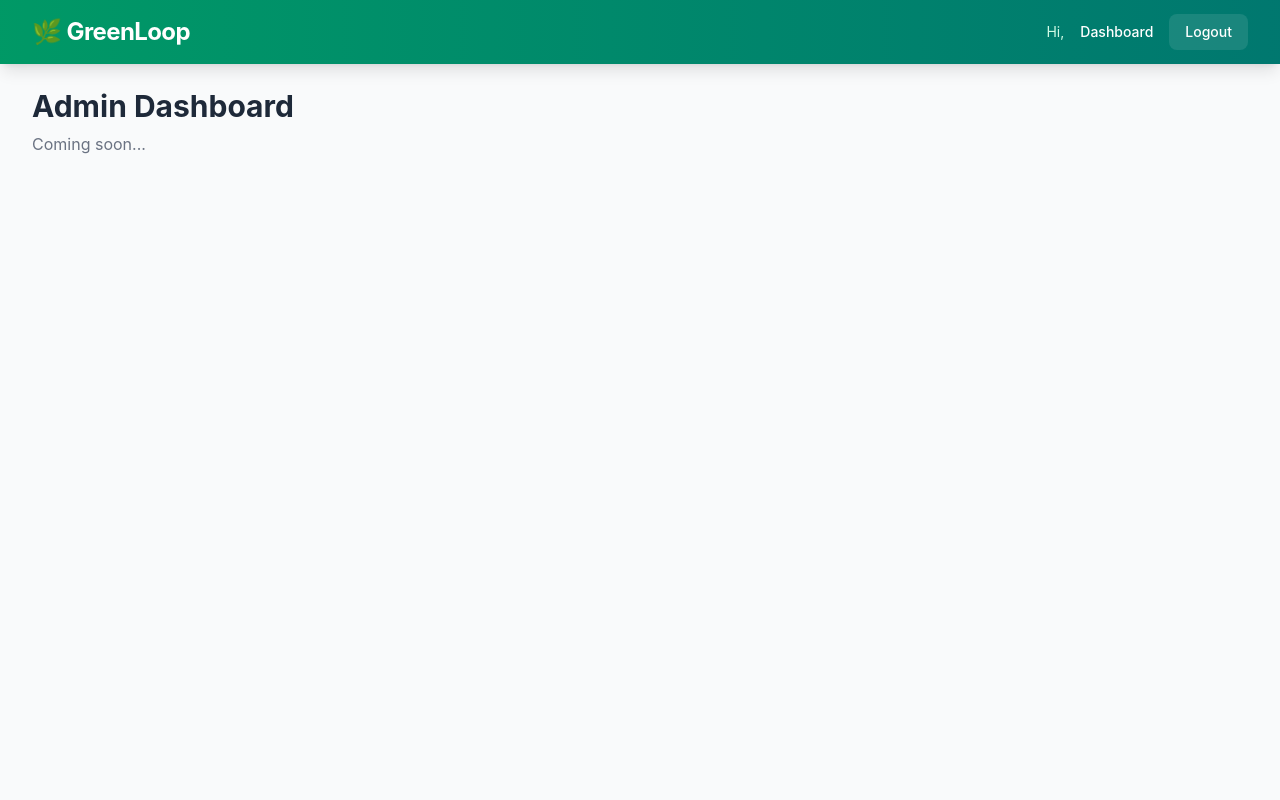
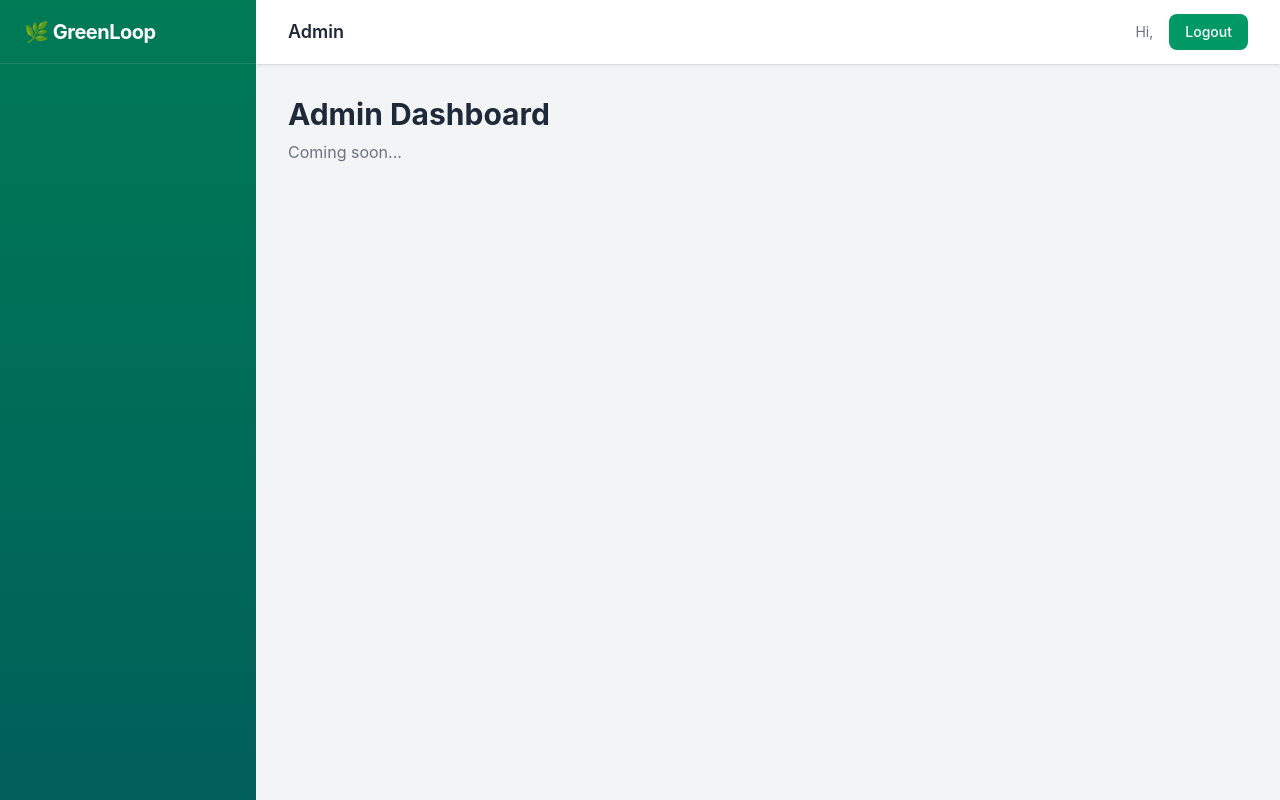
Before and after one commit to Adityaaa13/GreenLoop, a React app in the folder frontend/: page /admin in a window 1280 px wide. Built offline with nearby package versions, Linux system fonts and the light colour scheme; sample sign-in values are in the browser's storage; the HTML template or start-up script is replaced by a standard one.

Commit message:
feat(frontend): implement role-based routing and secure dashboards

```diff
--- a/frontend/src/App.jsx
+++ b/frontend/src/App.jsx
@@ -1,7 +1,7 @@
 import { BrowserRouter, Routes, Route, Navigate } from "react-router-dom";
 import { AuthProvider } from "./context/AuthContext";
 import ProtectedRoute from "./components/ProtectedRoute";
-import MainLayout from "./layouts/MainLayout";
+import DashboardLayout from "./layouts/DashboardLayout";
 import Login from "./pages/Login";
 import Register from "./pages/Register";
 import Dashboard from "./pages/Dashboard";
@@ -19,22 +19,44 @@ function App() {
           <Route path="/login" element={<Login />} />
           <Route path="/register" element={<Register />} />
 
-          {/* Protected routes inside MainLayout */}
-          <Route
-            element={
-              <ProtectedRoute>
-                <MainLayout />
-              </ProtectedRoute>
-            }
-          >
-            <Route path="/dashboard" element={<Dashboard />} />
-            <Route path="/citizen" element={<CitizenDashboard />} />
-            <Route path="/team-lead" element={<TeamLeadDashboard />} />
-            <Route path="/worker" element={<WorkerDashboard />} />
-            <Route path="/admin" element={<AdminDashboard />} />
+          {/* Protected routes inside DashboardLayout */}
+          <Route element={<DashboardLayout />}>
+            <Route
+              path="/citizen"
+              element={
+                <ProtectedRoute allowedRoles={["citizen"]}>
+                  <CitizenDashboard />
+                </ProtectedRoute>
+              }
+            />
+            <Route
+              path="/team-lead"
+              element={
+                <ProtectedRoute allowedRoles={["team_lead"]}>
+                  <TeamLeadDashboard />
+                </ProtectedRoute>
+              }
+            />
+            <Route
+              path="/worker"
+              element={
+                <ProtectedRoute allowedRoles={["worker"]}>
+                  <WorkerDashboard />
+                </ProtectedRoute>
+              }
+            />
+            <Route
+              path="/admin"
+              element={
+                <ProtectedRoute allowedRoles={["admin"]}>
+                  <AdminDashboard />
+                </ProtectedRoute>
+              }
+            />
           </Route>
 
           {/* Catch-all */}
+          <Route path="/" element={<Navigate to="/login" replace />} />
           <Route path="*" element={<Navigate to="/login" replace />} />
         </Routes>
       </BrowserRouter>
--- a/frontend/src/components/ProtectedRoute.jsx
+++ b/frontend/src/components/ProtectedRoute.jsx
@@ -1,11 +1,19 @@
 import { Navigate } from "react-router-dom";
 import { useAuth } from "../context/AuthContext";
 
-const ProtectedRoute = ({ children }) => {
-    const { token } = useAuth();
+const ProtectedRoute = ({ children, allowedRoles }) => {
+    const { token, user } = useAuth();
 
     if (!token) {
         return <Navigate to="/login" replace />;
+    }
+
+    if (allowedRoles && user && !allowedRoles.includes(user.role)) {
+        // Redirect to their respective dashboard if they try to access unauthorized routes
+        if (user.role === "admin") return <Navigate to="/admin" replace />;
+        if (user.role === "team_lead") return <Navigate to="/team-lead" replace />;
+        if (user.role === "worker") return <Navigate to="/worker" replace />;
+        return <Navigate to="/citizen" replace />;
     }
 
     return children;
--- /dev/null
+++ b/frontend/src/layouts/DashboardLayout.jsx
@@ -0,0 +1,128 @@
+import { useState } from "react";
+import { Link, Outlet, useLocation } from "react-router-dom";
+import { useAuth } from "../context/AuthContext";
+
+const navItems = [
+    { label: "Dashboard", path: "/dashboard", icon: "📊" },
+    { label: "Citizen", path: "/citizen", icon: "👤" },
+    { label: "Team Lead", path: "/team-lead", icon: "👥" },
+    { label: "Worker", path: "/worker", icon: "🔧" },
+    { label: "Admin", path: "/admin", icon: "⚙️" },
+];
+
+const DashboardLayout = () => {
+    const [sidebarOpen, setSidebarOpen] = useState(false);
+    const { user, logout } = useAuth();
+    const location = useLocation();
+
+    return (
+        <div className="min-h-screen bg-gray-100 flex">
+            {/* ── Mobile overlay ── */}
+            {sidebarOpen && (
+                <div
+                    className="fixed inset-0 bg-black/50 z-20 lg:hidden"
+                    onClick={() => setSidebarOpen(false)}
+                />
+            )}
+
+            {/* ── Sidebar ── */}
+            <aside
+                className={`
+                    fixed inset-y-0 left-0 z-30 w-64 bg-gradient-to-b from-emerald-700 to-teal-800
+                    transform transition-transform duration-300 ease-in-out
+                    lg:translate-x-0 lg:static lg:z-auto
+                    ${sidebarOpen ? "translate-x-0" : "-translate-x-full"}
+                `}
+            >
+                {/* Logo */}
+                <div className="flex items-center justify-between h-16 px-6 border-b border-white/10">
+                    <Link to="/" className="text-xl font-bold text-white tracking-tight">
+                        🌿 GreenLoop
+                    </Link>
+                    <button
+                        onClick={() => setSidebarOpen(false)}
+                        className="text-white/70 hover:text-white lg:hidden"
+                    >
+                        ✕
+                    </button>
+                </div>
+
+                {/* Nav links */}
+                <nav className="mt-6 px-3 space-y-1">
+                    {navItems
+                        .filter((item) => {
+                            // Only show the nav item if the user's role matches the path
+                            if (!user) return false;
+                            if (user.role === "admin" && item.path === "/admin") return true;
+                            if (user.role === "worker" && item.path === "/worker") return true;
+                            if (user.role === "team_lead" && item.path === "/team-lead") return true;
+                            if (user.role === "citizen" && item.path === "/citizen") return true;
+                            return false;
+                        })
+                        .map((item) => {
+                            const isActive = location.pathname === item.path;
+                            return (
+                                <Link
+                                    key={item.path}
+                                    to={item.path}
+                                    onClick={() => setSidebarOpen(false)}
+                                    className={`
+                                        flex items-center gap-3 px-4 py-3 rounded-lg text-sm font-medium
+                                        transition-colors duration-200
+                                        ${isActive
+                                            ? "bg-white/20 text-white"
+                                            : "text-emerald-100 hover:bg-white/10 hover:text-white"
+                                        }
+                                    `}
+                                >
+                                    <span className="text-lg">{item.icon}</span>
+                                    {item.label}
+                                </Link>
+                            );
+                        })}
+                </nav>
+            </aside>
+
+            {/* ── Main content area ── */}
+            <div className="flex-1 flex flex-col min-w-0">
+                {/* Top navbar */}
+                <header className="h-16 bg-white shadow-sm flex items-center justify-between px-4 sm:px-6 lg:px-8">
+                    {/* Hamburger (mobile only) */}
+                    <button
+                        onClick={() => setSidebarOpen(true)}
+                        className="text-gray-600 hover:text-gray-900 lg:hidden"
+                    >
+                        <svg className="w-6 h-6" fill="none" stroke="currentColor" viewBox="0 0 24 24">
+                            <path strokeLinecap="round" strokeLinejoin="round" strokeWidth={2} d="M4 6h16M4 12h16M4 18h16" />
+                        </svg>
+                    </button>
+
+                    {/* Page title (hidden on mobile, shown on larger) */}
+                    <h1 className="text-lg font-semibold text-gray-800 hidden lg:block">
+                        {navItems.find((i) => i.path === location.pathname)?.label || "Dashboard"}
+                    </h1>
+
+                    {/* User info + Logout */}
+                    <div className="flex items-center gap-4">
+                        <span className="text-sm text-gray-500 hidden sm:inline">
+                            Hi, {user?.name}
+                        </span>
+                        <button
+                            onClick={logout}
+                            className="bg-emerald-600 hover:bg-emerald-700 text-white text-sm font-medium px-4 py-2 rounded-lg transition-colors cursor-pointer"
+                        >
+                            Logout
+                        </button>
+                    </div>
+                </header>
+
+                {/* Page content */}
+                <main className="flex-1 p-4 sm:p-6 lg:p-8 overflow-auto">
+                    <Outlet />
+                </main>
+            </div>
+        </div>
+    );
+};
+
+export default DashboardLayout;
--- a/frontend/src/pages/Login.jsx
+++ b/frontend/src/pages/Login.jsx
@@ -15,8 +15,15 @@ const Login = () => {
         e.preventDefault();
         setError("");
         try {
-            await login(form.email, form.password);
-            navigate("/dashboard");
+            const data = await login(form.email, form.password);
+
+            // Route based on role
+            const role = data.user.role;
+            if (role === "admin") navigate("/admin");
+            else if (role === "worker") navigate("/worker");
+            else if (role === "team_lead") navigate("/team-lead");
+            else navigate("/citizen"); // default citizen
+
         } catch (err) {
             setError(err.response?.data?.message || "Login failed");
         }
--- a/frontend/src/pages/Register.jsx
+++ b/frontend/src/pages/Register.jsx
@@ -16,7 +16,7 @@ const Register = () => {
         setError("");
         try {
             await register(form.name, form.email, form.password);
-            navigate("/dashboard");
+            navigate("/citizen");
         } catch (err) {
             setError(err.response?.data?.message || "Registration failed");
         }
@@ -26,10 +26,10 @@ const Register = () => {
         <div className="min-h-[calc(100vh-4rem)] flex items-center justify-center bg-gradient-to-br from-emerald-50 to-teal-100 px-4">
             <div className="w-full max-w-md bg-white rounded-2xl shadow-xl p-8">
                 <h2 className="text-3xl font-bold text-gray-800 text-center mb-2">
-                    Create account
+                    Register as a Citizen
                 </h2>
                 <p className="text-gray-500 text-center mb-8">
-                    Join GreenLoop today
+                    Join GreenLoop to report issues
                 </p>
 
                 {error && (
```
